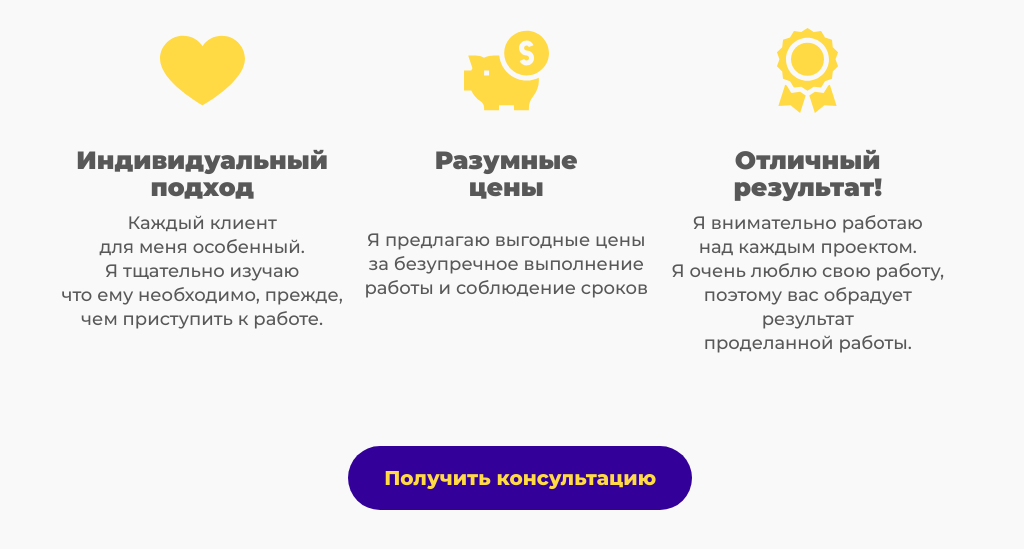
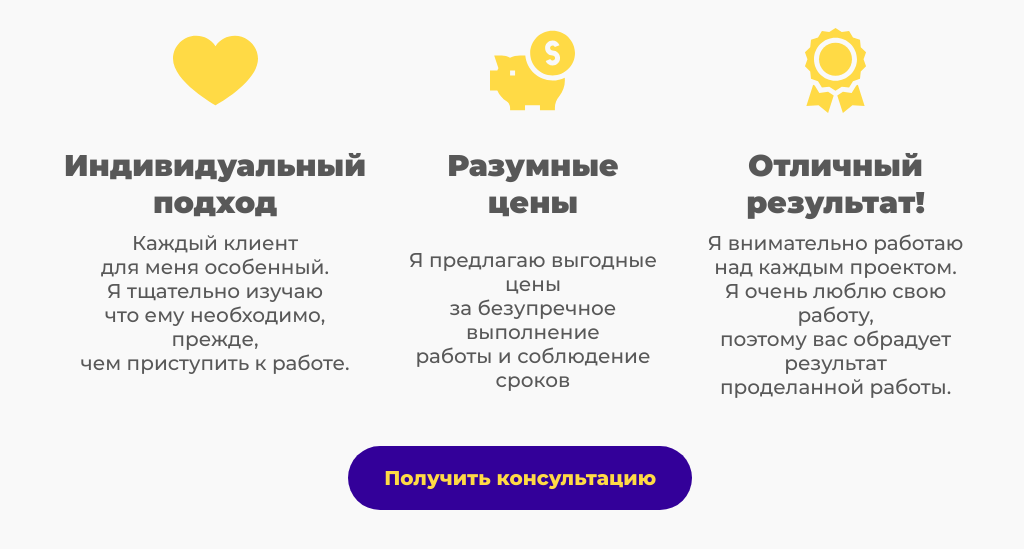
Before and after one commit to WebHeroSchool/final-project-css3_almal, a plain HTML site: page index.html in a window 1024 px wide. Shown: the part 741-1290 px from the top of the page. Drawn offline with Linux system fonts and the light colour scheme.

Commit message:
change adaptiv

```diff
--- a/style.css
+++ b/style.css
@@ -314,10 +314,12 @@ body {
   padding-bottom: 60px;
 }
 
-@media screen and (max-width: 1024px) {
+@media (min-width: 901px) and (max-width: 1300px) {
   .advantages__column {
     width: 30%;
     margin-left: 6vw;
+    flex-wrap: nowrap;
+    flex-flow: column wrap;
   }
 
   .column2 {
@@ -328,17 +330,7 @@ body {
     margin-left: 4%;
   }
 
-  .column1__subtitle,
-  .column2__subtitle,
-  .column3__subtitle {
-    font: 900 25px/27px Montserrat, arial, helvetica, sans-serif;
-  }
 
-  .column1__description,
-  .column2__description,
-  .column3__description {
-    font: 500 18px/24px Montserrat, arial, helvetica, sans-serif;
-  }
 
   .advantages__button {
     left: 34%;
@@ -373,7 +365,7 @@ body {
   }
 }
 
-@media (min-width: 375px) and (max-width: 768px) {
+@media (min-width: 376px) and (max-width: 900px) {
   .menu__item_hide {
     display: none;
   }
@@ -688,7 +680,7 @@ body {
   }
 }
 
-@media screen and (max-width: 320px) {
+@media (min-width: 320px) and (max-width: 375px) {
   .menu__item_hide {
     display: none;
   }
```
